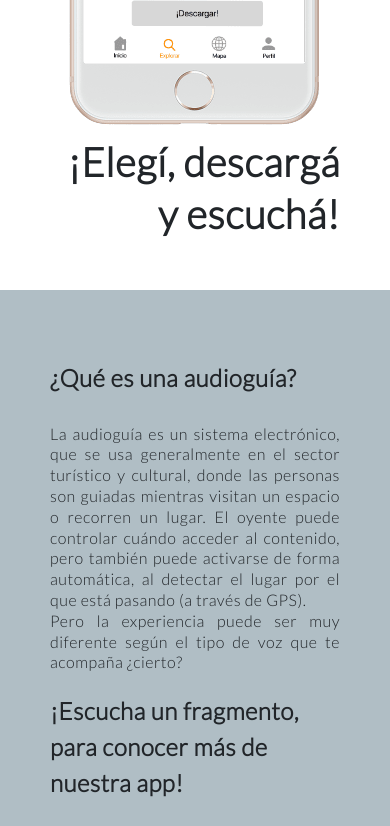
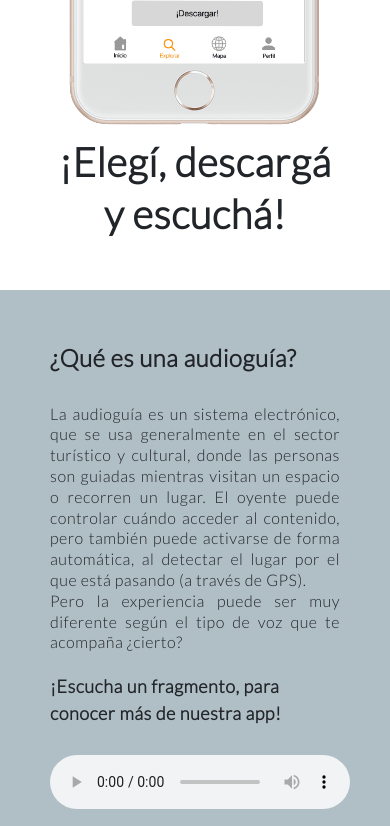
Before and after one commit to valerioliv/touriapp, a website: page audioguias.html in a window 390 px wide. Shown: the part 1520-2346 px from the top of the page. Drawn offline with nearby package versions, Linux system fonts and the light colour scheme.

Commit message:
ultimos retoques

```diff
--- a/SCSS/_audioguia.scss
+++ b/SCSS/_audioguia.scss
@@ -51,11 +51,18 @@
         font-size: x-large;
         font-weight: bold;
         line-height: 1.5;
-        padding-top: 20px;
         padding-bottom: 20px;}
 
     .audio_quinta_texto {
         margin: 50px;
         text-align: justify;
         line-height: 1.5;}
+
+    .audio_quinta_titulo_segundo {
+        text-align: left;
+        font-size: large;
+        font-weight: bold;
+        line-height: 1.5;
+        padding: 20px;
+        padding-left: 0px;}
 }
--- a/SCSS/_mediaqueries.scss
+++ b/SCSS/_mediaqueries.scss
@@ -14,6 +14,7 @@
             text-align: left;
             margin-left: 0;
             padding-left: 0;
+            padding-top: 20px;
         }
         .index_cuarta_cards {
             display: flex;
@@ -54,7 +55,8 @@
                 text-align: center;}
 
             .audio_cuarta_texto {
-                text-align: center;}
+                text-align: center !important;
+                justify-content: center;}
 
         .audio_cuarta {
             display: flex;
@@ -64,13 +66,14 @@
             align-content: center;
             flex-basis: auto;
 
+            text-align: center;
             padding: 50px;}
 
         .app_sexta {
             margin-left: 0px;
 
             .app_sexta_cards {
-                margin-left: 35px;
+                margin-left: 45px;
             }
         }
 
--- a/audioguias.html
+++ b/audioguias.html
@@ -67,7 +67,7 @@
         El oyente puede controlar cuándo acceder al contenido, pero también puede activarse de forma automática, al detectar el lugar por el que está pasando (a través de GPS).
         <br> Pero la experiencia puede ser muy diferente según el tipo de voz que te acompaña ¿cierto?
         </article>
-        <h4 class="audio_quinta_titulo">¡Escucha un fragmento, para conocer más de nuestra app!</h4>
+        <h6 class="audio_quinta_titulo_segundo">¡Escucha un fragmento, para conocer más de nuestra app!</h6>
         <audio src="./Img/audioguía.mp3" controls loop>Audioguía</audio>
 </section>
 <section>
```
Also changed, not shown: CSS/destino.css.
